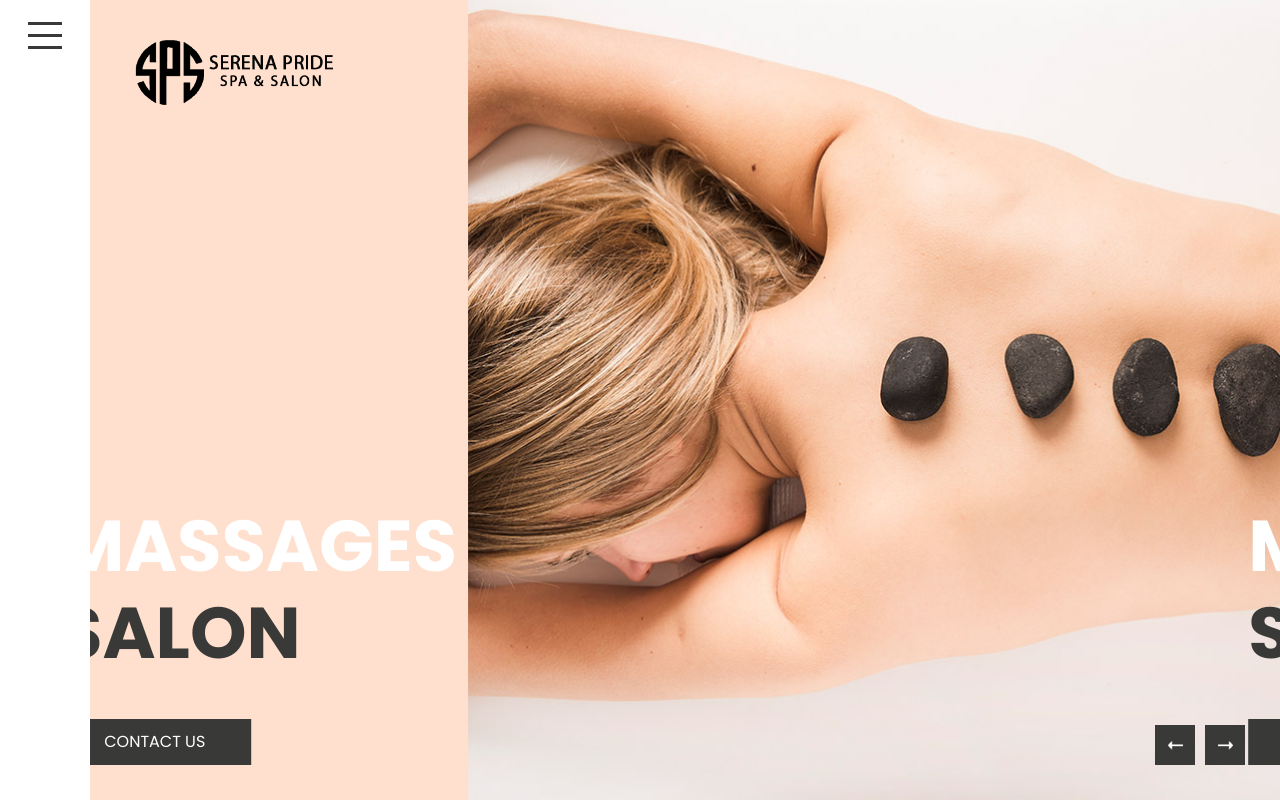
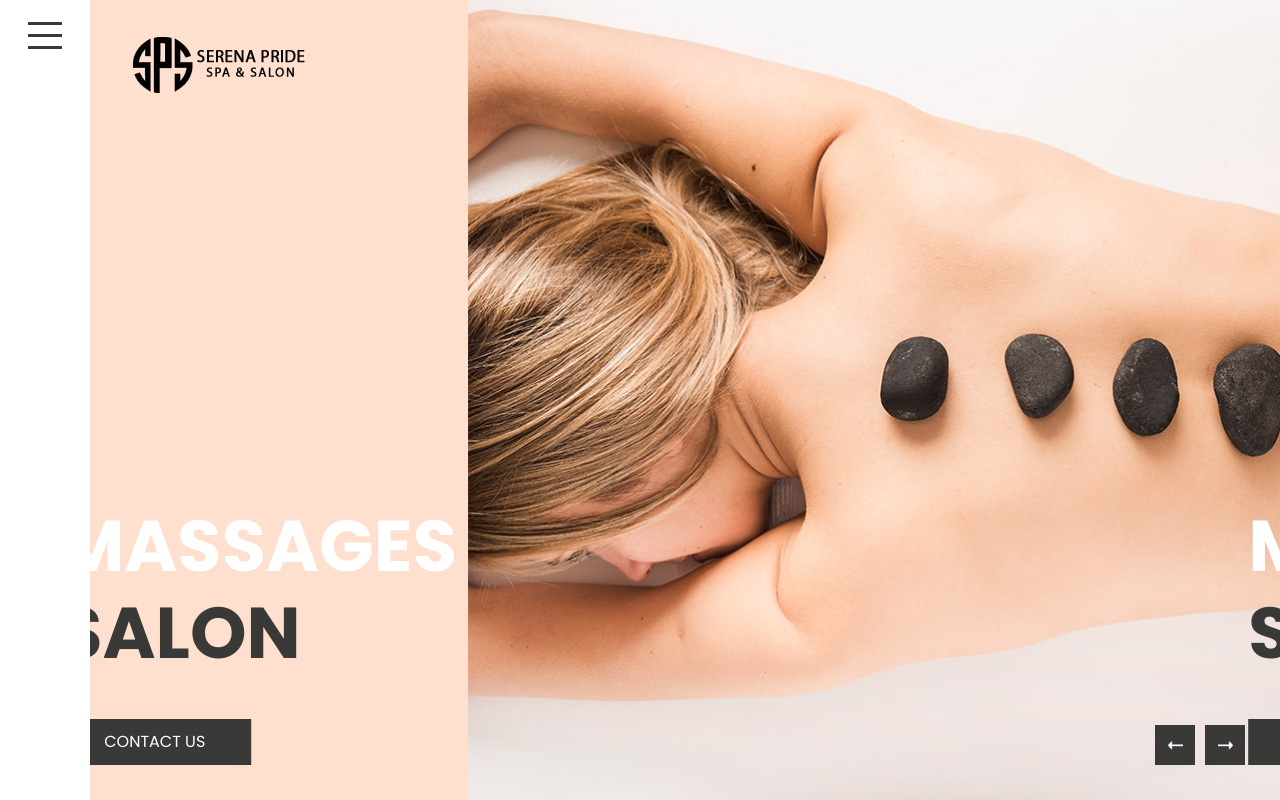
Before and after one commit to venugopalachary/serenapridespa, a plain HTML site: page index.html in a window 1280 px wide. Shown: the top 800 px of the page. Drawn offline with nearby package versions, Linux system fonts and the light colour scheme.

Commit message:
update style.css
hi

```diff
--- a/css/style.css
+++ b/css/style.css
@@ -193,7 +193,7 @@ a:focus {
 }
 
 .navbar-brand img {
-  width: 230px;
+  width: 200px;
   margin-right: 10px;
 }
 
```
